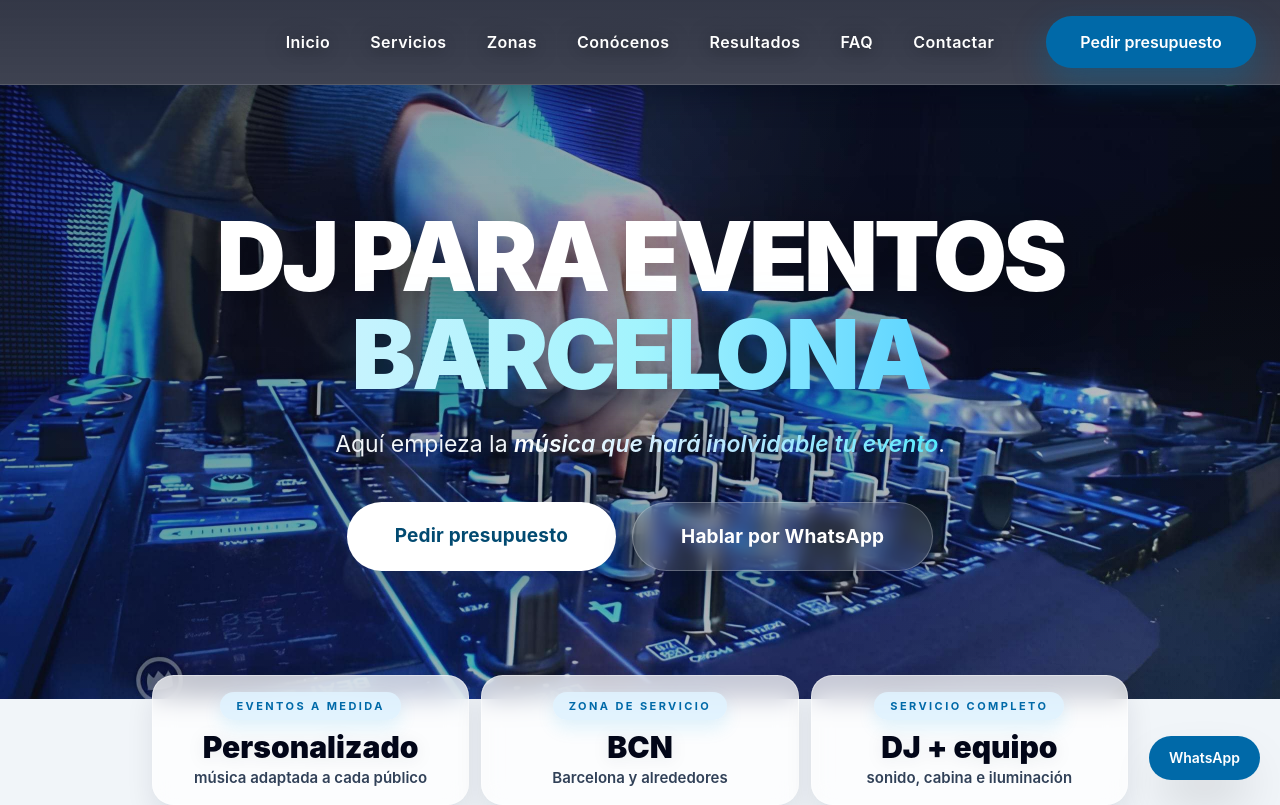
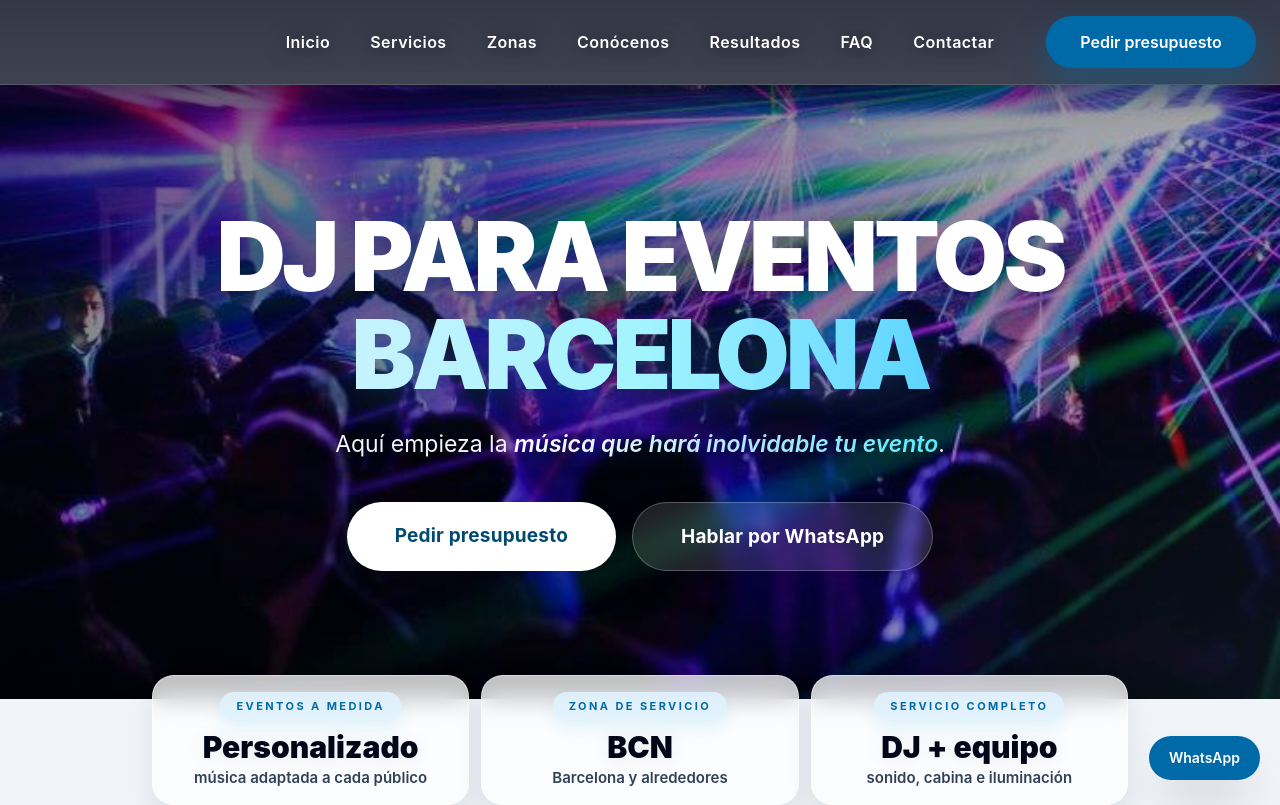
Before and after one commit to extradivertion/WEB-FINAL-SABADELL, a React (Vite) app: page / in a window 1280 px wide. Shown: the top 805 px of the page. Built offline with nearby package versions, Linux system fonts and the light colour scheme.

Commit message:
cambio dinamismo

```diff
--- a/src/App.tsx
+++ b/src/App.tsx
@@ -16,10 +16,14 @@ export default function DJBarcelonaLanding() {
   const [formSent, setFormSent] = useState(false);
   const [formError, setFormError] = useState("");
   const [isMobileMenuOpen, setIsMobileMenuOpen] = useState(false);
+  const [currentHeroImage, setCurrentHeroImage] = useState(0);
+  const [resultOffset, setResultOffset] = useState(0);
 
   const formSubmitAction = "https://formsubmit.co/ajax/smextradivertion@gmail.com";
   const whatsappHref =
     "https://wa.me/34654685158?text=Hola%2C%20quiero%20pedir%20presupuesto%20para%20un%20evento.";
+
+  const heroImages = ["/dj-home-blue.jpg", "/servicio-discoteca.jpg"];
 
   const trustItems = [
     { label: "EVENTOS A MEDIDA", value: "Personalizado", text: "música adaptada a cada público" },
@@ -235,6 +239,25 @@ export default function DJBarcelonaLanding() {
 
   const closeMobileMenu = () => setIsMobileMenuOpen(false);
 
+  const rotatingResultImages = resultImages.length
+    ? resultImages.map((_, index) => resultImages[(index + resultOffset) % resultImages.length])
+    : [];
+
+  useEffect(() => {
+    const heroTimer = window.setInterval(() => {
+      setCurrentHeroImage((prev) => (prev + 1) % heroImages.length);
+    }, 5000);
+
+    const resultsTimer = window.setInterval(() => {
+      setResultOffset((prev) => (resultImages.length ? (prev + 1) % resultImages.length : 0));
+    }, 6500);
+
+    return () => {
+      window.clearInterval(heroTimer);
+      window.clearInterval(resultsTimer);
+    };
+  }, [heroImages.length, resultImages.length]);
+
   useEffect(() => {
     const upsertMeta = (selector: string, attributes: Record<string, string>) => {
       let element = document.head.querySelector(selector) as HTMLMetaElement | null;
@@ -443,14 +466,19 @@ export default function DJBarcelonaLanding() {
       <main>
         <section
           id="inicio"
-          className="relative overflow-hidden"
-          style={{
-            backgroundImage:
-              "linear-gradient(135deg, rgba(15,23,42,0.48), rgba(15,23,42,0.24)), url('/dj-home-blue.jpg')",
-            backgroundSize: "cover",
-            backgroundPosition: "center center",
-          }}
+          className="relative overflow-hidden bg-slate-950"
         >
+          {heroImages.map((image, index) => (
+            <img
+              key={image}
+              src={image}
+              alt="DJ para eventos en Barcelona"
+              className={`absolute inset-0 h-full w-full object-cover transition-opacity duration-1000 ${
+                index === currentHeroImage ? "opacity-100" : "opacity-0"
+              }`}
+            />
+          ))}
+          <div className="absolute inset-0 bg-gradient-to-br from-slate-950/55 via-slate-950/34 to-slate-950/28" />
           <div className="absolute inset-0 bg-[radial-gradient(circle_at_top,rgba(255,255,255,0.05),transparent_28%)]" />
           <div className="absolute inset-0 bg-[radial-gradient(circle_at_bottom_right,rgba(125,211,252,0.08),transparent_32%)]" />
 
@@ -823,7 +851,7 @@ export default function DJBarcelonaLanding() {
               </div>
 
               <div className="grid auto-rows-[135px] grid-flow-dense grid-cols-2 gap-2.5 md:auto-rows-[150px] md:grid-cols-4 md:gap-3 lg:auto-rows-[165px]">
-                {resultImages.map((image) => (
+                {rotatingResultImages.map((image) => (
                   <div
                     key={image.src}
                     className={`group relative overflow-hidden rounded-[1rem] border border-white/10 bg-white/5 shadow-[0_12px_26px_rgba(0,0,0,0.24)] transition hover:-translate-y-1 hover:shadow-[0_20px_38px_rgba(0,0,0,0.30)] ${image.className}`}
```
